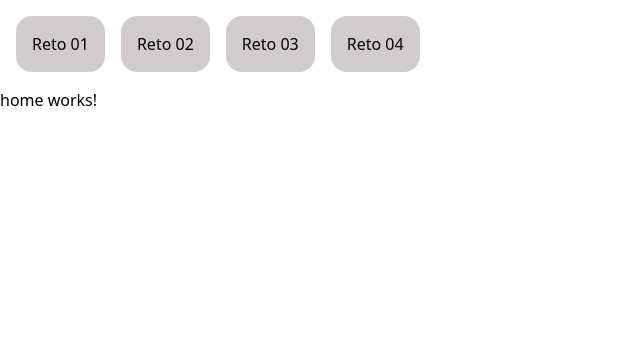
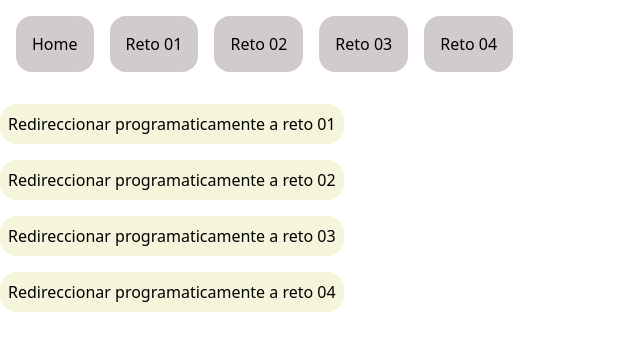
Before and after one commit to jffc-dev/retos-angular-semana4, an Angular app: page / in a window 1280 px wide. Shown: the top 350 px of the page, without its empty margins (0-640 px from the left). Built offline with nearby package versions, Linux system fonts and the light colour scheme.

Commit message:
agregar redireccion con botones

```diff
--- a/src/app/app.html
+++ b/src/app/app.html
@@ -1,4 +1,5 @@
 <nav class="navbar">
+  <a routerLink="">Home</a>
   <a routerLink="/reto-01" routerLinkActive="link-activo">Reto 01</a>
   <a routerLink="/reto-02" routerLinkActive="link-activo">Reto 02</a>
   <a routerLink="/reto-03" routerLinkActive="link-activo">Reto 03</a>
--- a/src/app/features/home/home.css
+++ b/src/app/features/home/home.css
@@ -0,0 +1,8 @@
+.botones button {
+  display: block;
+  padding: 0.5rem;
+  margin-top: 1rem;
+  cursor: pointer;
+  background-color: beige;
+  border-radius: 1rem;
+}
--- a/src/app/features/home/home.html
+++ b/src/app/features/home/home.html
@@ -1 +1,6 @@
-<p>home works!</p>
+<div class="botones">
+  <button (click)="redireccionar('reto-01')">Redireccionar programaticamente a reto 01</button>
+  <button (click)="redireccionar('reto-02')">Redireccionar programaticamente a reto 02</button>
+  <button (click)="redireccionar('reto-03')">Redireccionar programaticamente a reto 03</button>
+  <button (click)="redireccionar('reto-04')">Redireccionar programaticamente a reto 04</button>
+</div>
--- a/src/app/features/home/home.ts
+++ b/src/app/features/home/home.ts
@@ -1,4 +1,5 @@
-import { Component } from '@angular/core';
+import { Component, inject } from '@angular/core';
+import { Router } from '@angular/router';
 
 @Component({
   selector: 'app-home',
@@ -6,4 +7,11 @@ import { Component } from '@angular/core';
   templateUrl: './home.html',
   styleUrl: './home.css',
 })
-export class HomeComponent {}
+export class HomeComponent {
+
+  private router = inject(Router)
+
+  redireccionar(ruta: string){
+    this.router.navigate([ruta])
+  }
+}
```
